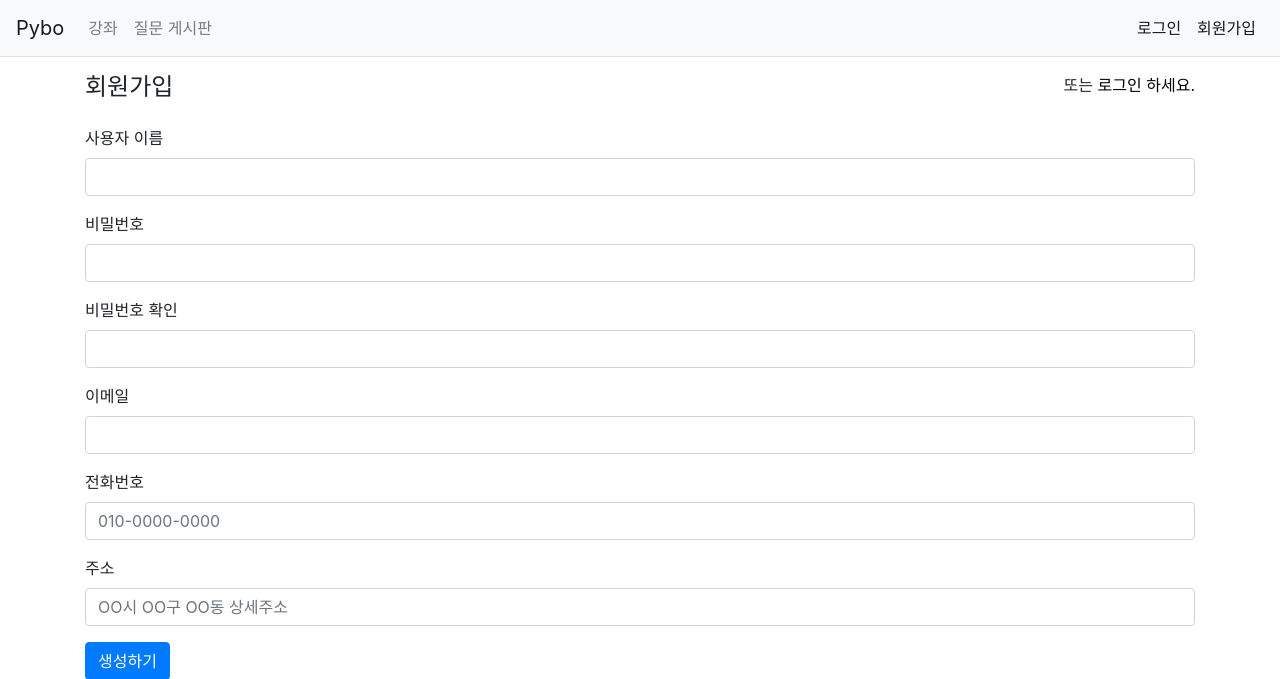
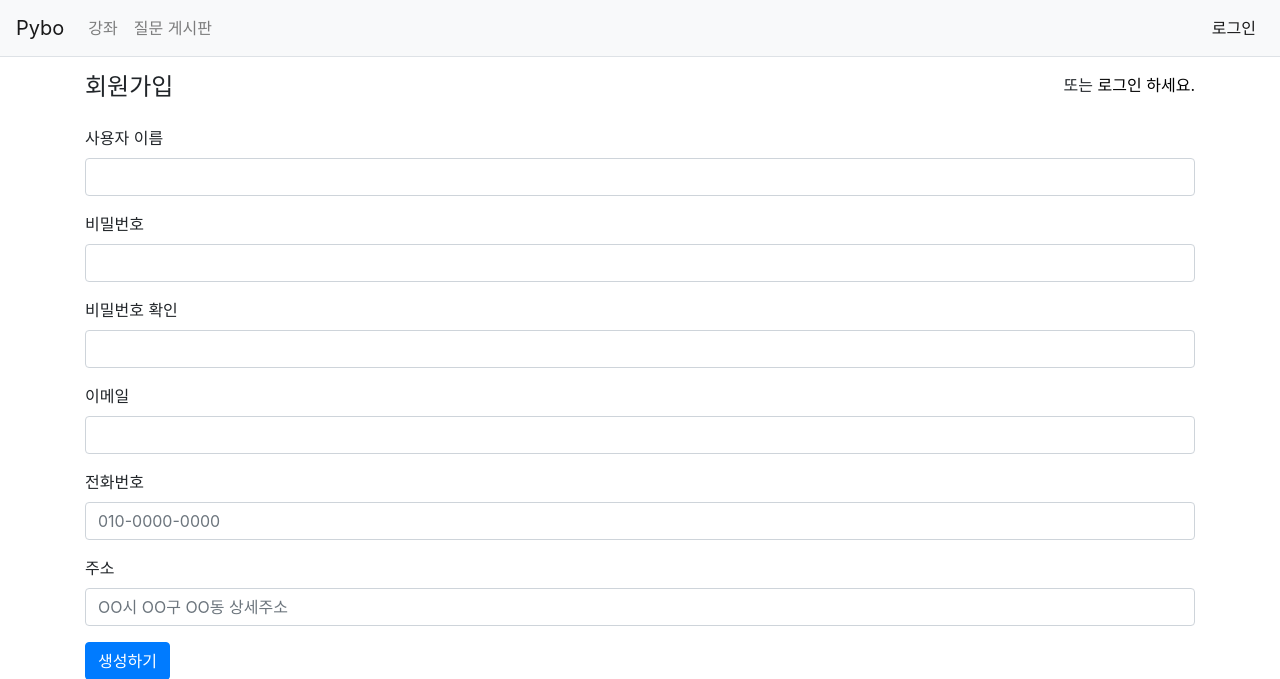
Before and after one commit to rookiesis/mysite, a Django app: page /common/signup/ in a window 1280 px wide. Shown: the top 679 px of the page. Run offline with Django 5.2, Linux system fonts and the light colour scheme; some libraries are stand-ins or nearby versions.

Commit message:
회원가입 버튼 없애기

```diff
--- a/mysite/templates/navbar.html
+++ b/mysite/templates/navbar.html
@@ -38,9 +38,6 @@ endcomment-->
                 <a class="nav-link active" href="{% url 'common:login' %}">로그인</a>
                 {% endif%}
             </li>
-            <li class="nav-item">
-                <a class="nav-link active" href="{% url 'common:signup' %}">회원가입</a>
-            </li>
         </ul>
     </div>
 </nav>
```
